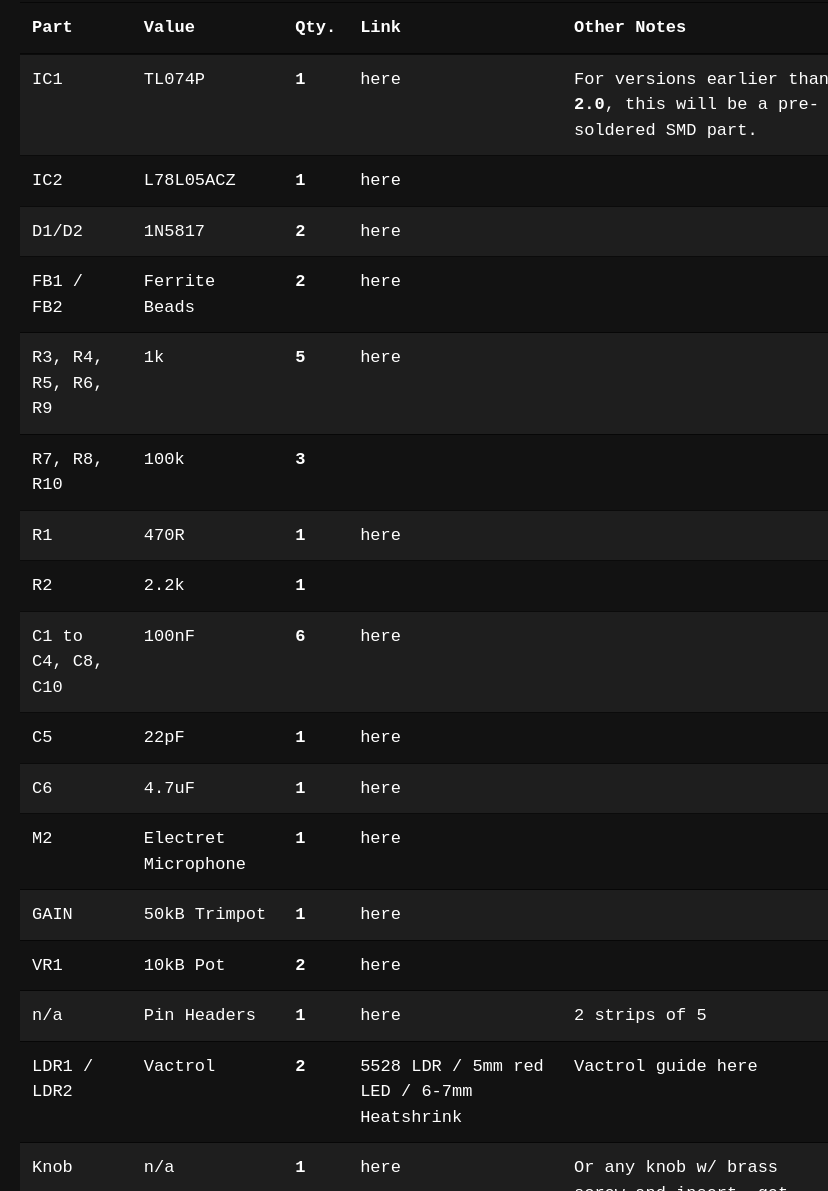
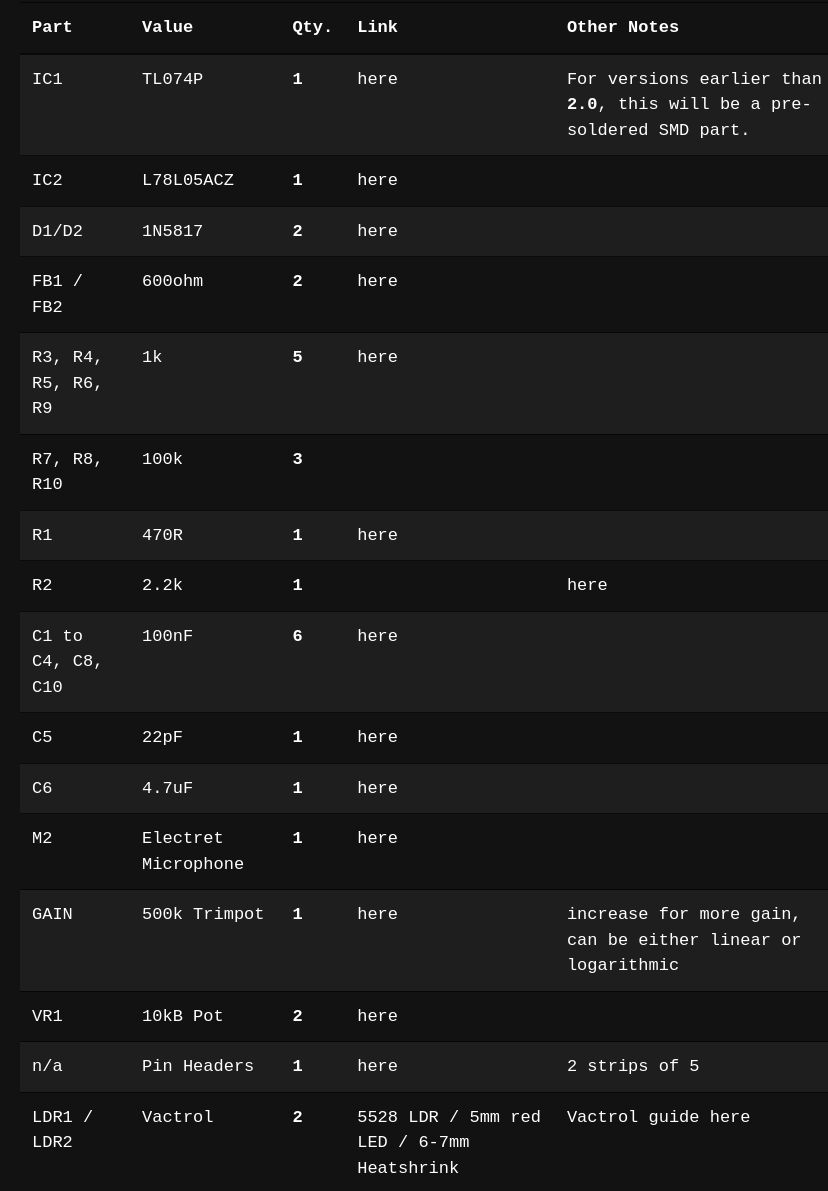
Before and after one commit to orangecalx/rh-docs, a plain HTML site: page bom/index.html in a window 1280 px wide. Shown: the part 1171-2362 px from the top of the page, without its empty margins (350-1178 px from the left). Drawn offline with nearby package versions, Linux system fonts and the light colour scheme; a web font is replaced by a local one.

Commit message:
Update index.html

```diff
--- a/bom/index.html
+++ b/bom/index.html
@@ -148,7 +148,7 @@
 </tr>
 <tr>
 <td>FB1 / FB2</td>
-<td>Ferrite Beads</td>
+<td>600ohm</td>
 <td><strong>2</strong></td>
 <td><a href="https://www.taydaelectronics.com/ferrite-components/ferrite-beads/0805/ferrite-bead-600-ohm-0-5-a-0805-dcr-0-2-ohm.html">here</a></td>
 <td></td>
@@ -164,7 +164,7 @@
 <td>R7, R8, R10</td>
 <td>100k</td>
 <td><strong>3</strong></td>
-<td><a href="https://www.taydaelectronics.com/50-x-smd-chip-resistors-100k-ohm-1-8w-1-0805.html"here"</a></td>
+<td><a href="https://www.taydaelectronics.com/50-x-smd-chip-resistors-100k-ohm-1-8w-1-0805.html>"here"</a></td>
 <td></td>
 </tr>
 <tr>
@@ -179,27 +179,27 @@
 <td>2.2k</td>
 <td><strong>1</strong></td>
 <td></td>
-<td></td>
+<td><a href="https://www.taydaelectronics.com/50-x-smd-chip-resistors-2-2k-ohm-1-8w-1-0805.html">here</a></td>
 </tr>
 <tr>
 <td>C1 to C4, C8, C10</td>
 <td>100nF</td>
 <td><strong>6</strong></td>
-<td><a href="https://www.taydaelectronics.com/0-1uf-100v-5-polyester-film-box-type-capacitor.html">here</a></td>
+<td><a href="https://www.taydaelectronics.com/100nf-50v-smd-ceramic-chip-capacitor.html">here</a></td>
 <td></td>
 </tr>
 <tr>
 <td>C5</td>
 <td>22pF</td>
 <td><strong>1</strong></td>
-<td><a href="https://www.taydaelectronics.com/10-x-22pf-50v-ceramic-disc-capacitor-pkg-of-10.html">here</a></td>
+<td><a href="https://www.taydaelectronics.com/22pf-50v-smd-ceramic-chip-capacitor.html">here</a></td>
 <td></td>
 </tr>
 <tr>
 <td>C6</td>
 <td>4.7uF</td>
 <td><strong>1</strong></td>
-<td><a href="https://www.taydaelectronics.com/4-7uf-25v-radial-tantalum-capacitor.html">here</a></td>
+<td><a href="https://www.taydaelectronics.com/4-7-uf-35v-85c-electrolytic-capacitor-chang.html">here</a></td>
 <td></td>
 </tr>
 <tr>
@@ -211,10 +211,10 @@
 </tr>
 <tr>
 <td>GAIN</td>
-<td>50kB Trimpot</td>
+<td>500k Trimpot</td>
 <td><strong>1</strong></td>
-<td><a href="https://www.taydaelectronics.com/50k-ohm-trimpot-variable-resistor-6mm.html">here</a></td>
-<td></td>
+<td><a href="https://www.taydaelectronics.com/500k-ohm-logarithmic-taper-potentiometer-round-knurled-plastic-shaft-pcb-9mm.html">here</a></td>
+<td>increase for more gain, can be either linear or logarithmic</td>
 </tr>
 <tr>
 <td>VR1</td>
```
